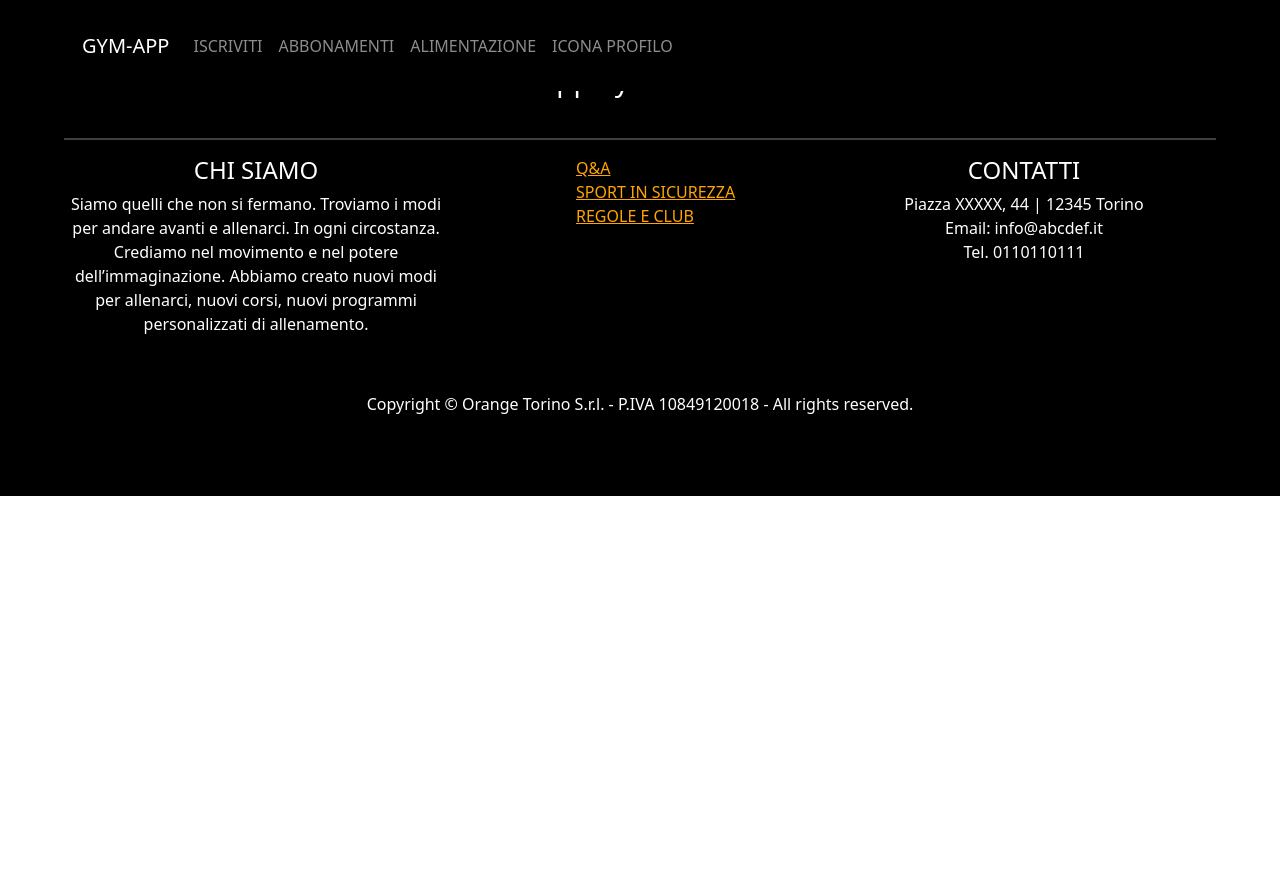
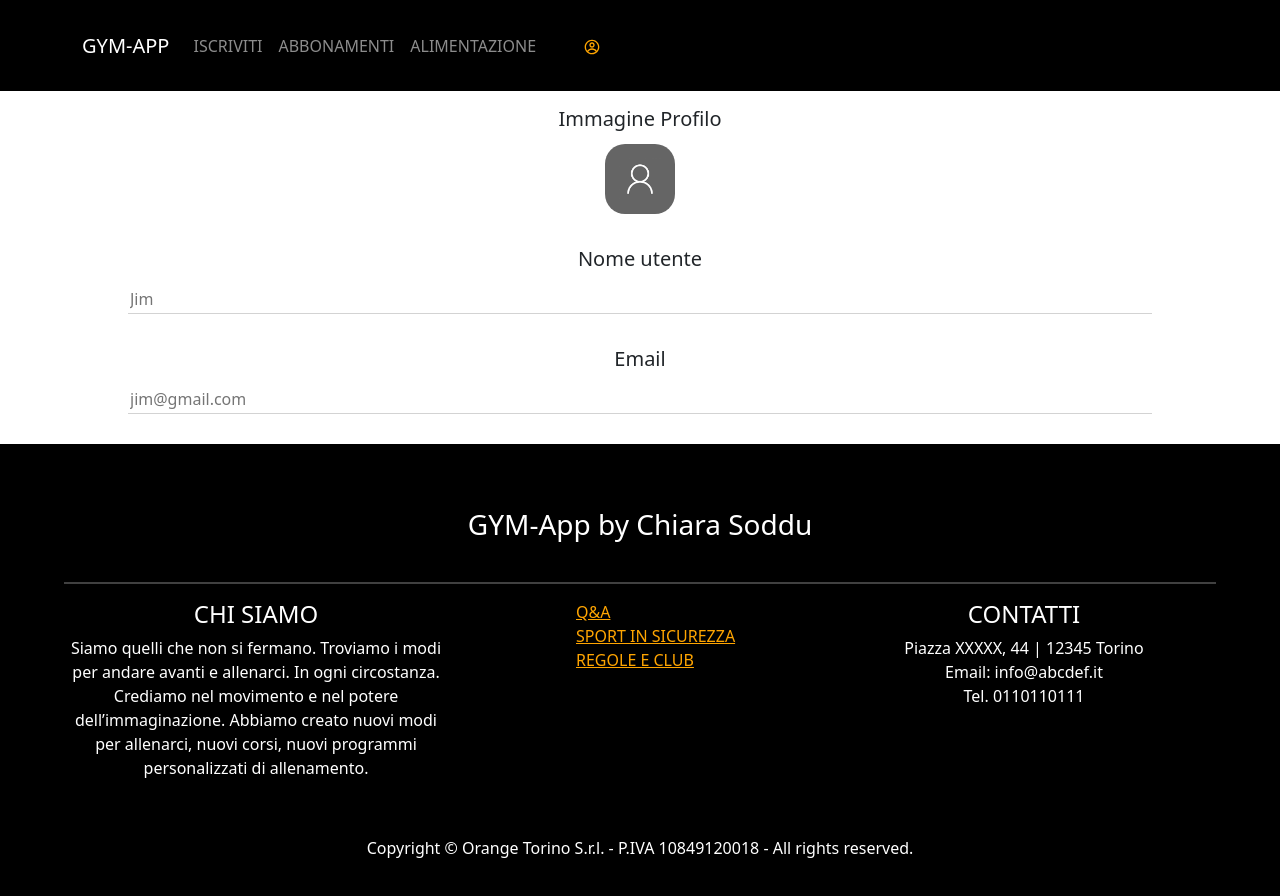
Before and after one commit to ChiaraSoddu/Capstone-Project, a React (Create React App) app: page /profile in a window 1280 px wide. Shown: the top 896 px of the page. Before the commit the page ends 800 px from the top, so only its background shows below. Built offline with nearby package versions, Linux system fonts and the light colour scheme.

Commit message:
Capstone

```diff
--- a/src/App.js
+++ b/src/App.js
@@ -10,6 +10,7 @@ import Alimentazione from './components/Alimentazione';
 import Pt from './components/Pt';
 import Subscription from './components/Subscription';
 import Abbonamenti from './components/Abbonamenti';
+import Profile from './components/Profile';
 
 function App() {
 
@@ -24,6 +25,7 @@ function App() {
         <Route path="/ali" element={<Alimentazione/>} />
         <Route path="/pt" element={<Pt/>} />
         <Route path="/abbonamenti" element={<Abbonamenti/>} />
+        <Route path="/profile" element={<Profile/>} />
 
         </Routes>
       </BrowserRouter>
--- /dev/null
+++ b/src/Styles/Profile.css
@@ -0,0 +1,89 @@
+.profile {
+    display: flex;
+    margin-top: 4rem;
+}
+
+.profileWrapper {
+    flex: 9;
+    padding: 20px;
+}
+
+.profileTitle {
+    display: flex;
+    align-items: center;
+    justify-content: space-between;
+}
+
+.profileUpdateTitle {
+    font-size: 30px;
+    margin-bottom: 20px;
+    color: lightcoral;
+}
+
+.inpp{
+    width: 80vw;
+}
+
+.profileDeleteTitle {
+    color: red;
+    font-size: 12px;
+    cursor: pointer;
+}
+
+.profileForm {
+    display: flex;
+    flex-direction: column;
+    align-items: center;
+}
+
+.profilePP {
+    display: flex;
+    align-items: center;
+    margin: 10px 0;
+}
+
+.profilePP > img {
+    width: 70px;
+    height: 70px;
+    border-radius: 20px;
+    object-fit: cover;
+}
+
+.profilePPIcon {
+    width: 25px;
+    height: 25px;
+    border-radius: 50%;
+    background-color: lightcoral;
+    color: white;
+    display: flex;
+    align-items: center;
+    justify-content: center;
+    margin-left: 10px;
+    cursor: pointer;
+}
+
+
+.profileForm > label {
+    font-size: 20px;
+    margin-top: 20px;
+}
+
+.profileForm > input {
+    color: gray;
+    margin: 10px 0;
+    height: 30px;
+    border: none;
+    border-bottom: 1px solid lightgray;
+}
+
+.profileSubmit {
+    width: 150px;
+    align-self: center;
+    border: none;
+    border-radius: 10px;
+    color: white;
+    background-color: teal;
+    padding: 10px;
+    margin-top: 20px;
+    cursor: pointer;
+}
--- a/src/Styles/Subscription.css
+++ b/src/Styles/Subscription.css
@@ -1,5 +1,6 @@
 .sub{
     background-color:orange;
+    padding-top: 7rem;
 
 }
 
@@ -14,7 +15,7 @@
 
 .fm{
     margin-bottom: 0.5rem;
-    width: 30vw;
+    width: 80vw;
     height: 3rem;
     font-size: 1rem;
     font-weight: bold;
@@ -28,3 +29,20 @@
     font-weight: bold;
     text-decoration: underline;
 }
+
+
+@media screen and (min-width: 650px) {
+
+    .fm{
+        width: 60vw;
+    }
+
+}
+
+@media screen and (min-width: 860px) {
+
+    .fm{
+        width: 40vw;
+    }
+
+}
--- a/src/components/Abbonamenti.jsx
+++ b/src/components/Abbonamenti.jsx
@@ -1,43 +1,14 @@
-import Button from 'react-bootstrap/Button';
-import Card from 'react-bootstrap/Card';
+
 import '../Styles/Abbonamenti.css'
-import p1 from '../img/manubri.jpg'
 
 const Abbonamenti =()=> {
+
+
+
+
     return(
         <section className='sa'>
-    <Card className='carda'>
-      <Card.Img variant="top" src={p1} />
-      <Card.Body>
-        <Card.Title>Abbonamento Mensile</Card.Title>
-        <Card.Text>
-          Lorem ipsum, dolor sit amet consectetur adipisicing elit. Excepturi, rerum modi et sapiente fugiat voluptatum nobis esse consequuntur libero. Distinctio expedita numquam unde veritatis accusamus cumque in blanditiis nulla dolore.
-        </Card.Text>
-        <Button className='btnA'>Abbonati</Button>
-      </Card.Body>
-    </Card>
 
-    <Card className='carda'>
-      <Card.Img variant="top" src={p1} />
-      <Card.Body>
-        <Card.Title>Abbonamento Semestrale</Card.Title>
-        <Card.Text>
-         Lorem ipsum dolor sit amet consectetur adipisicing elit. Tempore rerum tempora aliquid, officia praesentium explicabo, delectus repellendus sit, expedita vel earum impedit. Quasi quod quia dolor nulla mollitia laboriosam laborum?
-        </Card.Text>
-        <Button className='btnA'>Abbonati</Button>
-      </Card.Body>
-    </Card>
-
-    <Card className='carda'>
-      <Card.Img variant="top" src={p1} />
-      <Card.Body>
-        <Card.Title>Abbonamento Annuale</Card.Title>
-        <Card.Text>
-          Lorem ipsum dolor sit amet, consectetur adipisicing elit. Assumenda eligendi debitis molestias sint, deserunt dicta ratione tempore dolores qui, vero ipsam excepturi eaque est, reprehenderit distinctio modi? Ullam, voluptatibus illo.
-        </Card.Text>
-        <Button className='btnA'>Abbonati</Button>
-      </Card.Body>
-    </Card>
         </section>
     )
 }
--- a/src/components/Login.jsx
+++ b/src/components/Login.jsx
@@ -13,24 +13,35 @@ const Login = (props) => {
     const [email, setEmail] = useState('');
     const [pass, setPass] = useState('');
 
-   /*  const handleSubmit = (e) => {
-       console.log('users to login:', users)
+     const handleSubmit = (e) => {
+
             e.preventDefault();
-            setLoggedUser(users.filter(u => u.email === email && u.pass === pass)[0]);
 
-            console.log('logged in:',loggedUser);
+            const options = {
+                method: 'POST',
+                headers: {
+                    'Content-Type': 'application/json'
+                },
+                body: JSON.stringify({username: email, password: pass})
+            }
+
+            fetch("http://localhost:8080/auth/login", options)
+            .then(res => res.json())
+            .then(res => console.log(res))
     }
-
+/*
     if (loggedUser) {
         dispatch(loginAction(loggedUser));
         navigate(`/user/${loggedUser._id}`);
     } */
 
+
+
     return(
         <div className='auth-form-container'>
-            <form className='form'>
+            <form className='form' onSubmit={(e) => handleSubmit(e)}>
                 <label className='fm' htmlFor="email">EMAIL</label>
-                <input className='fm' value={email} onChange={(e) => setEmail(e.target.value)} type="email" placeholder="youremail@gmail.com" id="email" name='email'/>
+                <input className='fm' value={email} onChange={(e) => setEmail(e.target.value)} type="text" placeholder="youremail@gmail.com" id="email" name='email'/>
                 <label className='fm' htmlFor="password">PASSWORD</label>
                 <input className='fm' value={pass } onChange={(e) => setPass(e.target.value)} type="password" placeholder="*******" id="password" name='password'/>
                 <button className='btnf'>LOG IN</button>
--- a/src/components/Mynav.jsx
+++ b/src/components/Mynav.jsx
@@ -2,12 +2,13 @@
 import Container from 'react-bootstrap/Container';
 import Nav from 'react-bootstrap/Nav';
 import Navbar from 'react-bootstrap/Navbar';
+import { CgProfile } from 'react-icons/cg';
 
 const MyNav = () => {
   return   (
   <section>
     <Navbar  className='fixed-top'  expand='lg' bg='black' variant='dark '>
-        <Container collapseOnSelect >
+        <Container>
         <Navbar.Brand  className='mt-0' href="/">GYM-APP</Navbar.Brand>
         <Navbar.Toggle className="ms-auto" aria-controls="responsive-navbar-nav " />
         <Navbar.Collapse id="responsive-navbar-nav">
@@ -15,7 +16,7 @@ const MyNav = () => {
             <Nav.Link className='aN' href="/subscription">ISCRIVITI</Nav.Link>
               <Nav.Link className='aN' href="/abbonamenti">ABBONAMENTI</Nav.Link>
               <Nav.Link className='aN' href="/ali">ALIMENTAZIONE</Nav.Link>
-              <Nav.Link className='aN' href="/profile">ICONA PROFILO</Nav.Link>
+              <Nav.Link className='aN' href="/profile"><CgProfile style={{width: '5rem', color: 'orange'}}/></Nav.Link>
 
 
           </Nav>
--- /dev/null
+++ b/src/components/Profile.jsx
@@ -0,0 +1,30 @@
+import '../Styles/Profile.css'
+import p from '../img/profilep.png'
+
+const Profile = () => {
+    return(
+
+        <div className='profile'>
+            <div className='profileWrapper'>
+
+                <form className="profileForm">
+                    <label>Immagine Profilo</label>
+                    <div className='profilePP'>
+                       <img
+                       src={p}
+                       alt="fotoprfl"
+                       />
+                       <input type="file" id='fileInput' style={{display:"none"}} />
+                    </div>
+                    <label>Nome utente</label>
+                    <input type="text" placeholder="Jim" className='inpp'/>
+                    <label>Email</label>
+                    <input type="email" placeholder="jim@gmail.com" className='inpp'/>
+                </form>
+            </div>
+        </div>
+    )
+}
+
+
+export default Profile
--- a/src/components/SignUp.jsx
+++ b/src/components/SignUp.jsx
@@ -5,6 +5,8 @@ const SignUp = (props) => {
     const [email, setEmail] = useState('');
     const [pass, setPass] = useState('');
     const [name, setName] = useState('');
+    const [lastname, setLastname] = useState('');
+    const [username, setUsername] = useState('');
 
     const handleSubmit = (e) => {
         e.preventDefault();
@@ -15,10 +17,14 @@ const SignUp = (props) => {
     return(
         <div className='auth-form-container'>
         <form onSubmit={handleSubmit} className='form'>
-            <label className='fm' htmlFor="name">NOME E COGNOME</label>
-            <input className='fm' value={name} onChange={(e) => setName(e.target.value)} name='name' placeholder='nome e cognome'/>
+            <label className='fm' htmlFor="name">NOME</label>
+            <input className='fm' value={name} onChange={(e) => setName(e.target.value)} name='name' placeholder='nome'/>
+            <label className='fm' htmlFor="lastname">COGNOME</label>
+            <input className='fm' type="text" value={lastname} onChange={(e) => setLastname(e.target.value)} placeholder='cognome' />
             <label className='fm' htmlFor="email">EMAIL</label>
             <input className='fm' value={email} onChange={(e) => setEmail(e.target.value)} type="email" placeholder="youremail@gmail.com" id="email" name='email'/>
+            <label className='fm' htmlFor="username">USERNAME</label>
+            <input className='fm' value={username} onChange={(e) => setUsername(e.target.value)} type="text" placeholder="username" id="username" name='username'/>
             <label className='fm' htmlFor="password">PASSWORD</label>
             <input className='fm' value={pass } onChange={(e) => setPass(e.target.value)} type="password" placeholder="*******" id="password" name='password'/>
             <button className='btnf'>SIGN UP</button>
```
Also changed, not shown: src/components/CardAbb.jsx (added, +40 -0 lines), src/redux/reducers/loggedUserReducer.js (added, +24 -0 lines), src/redux/store/index.js (added, +36 -0 lines), src/img/profilep.png (added).
